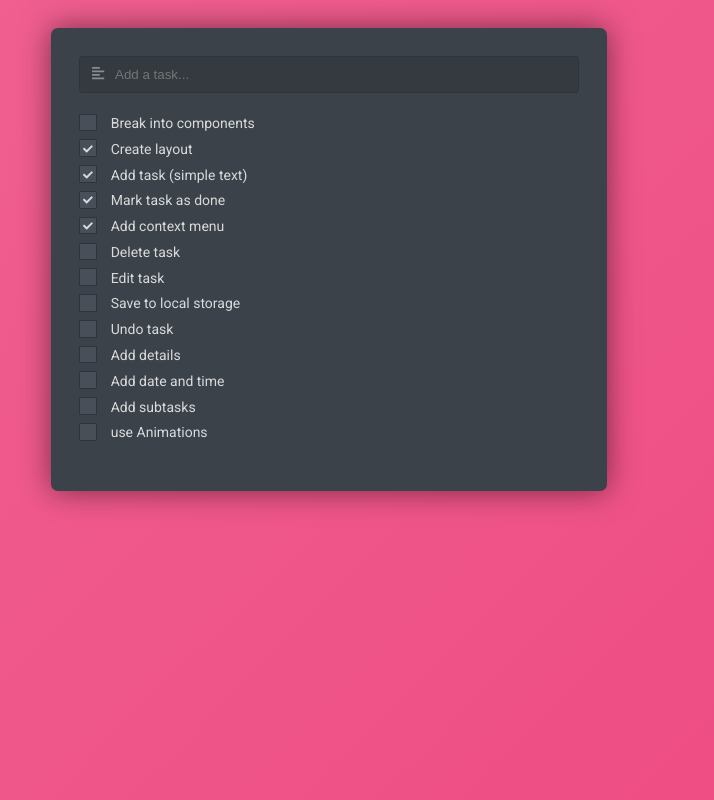
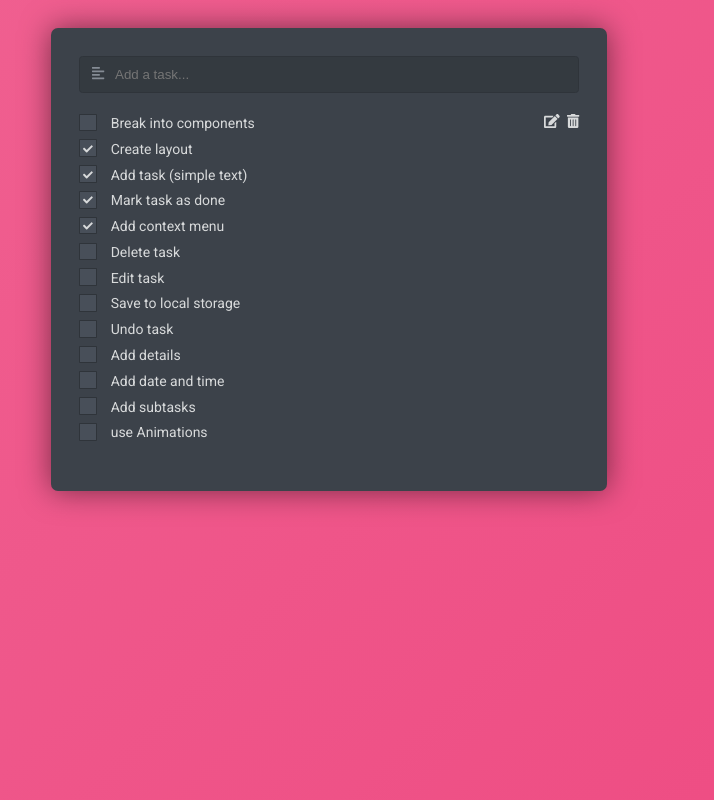
Before and after one commit to SplinterDev/tobedone, a React (Create React App) app: page / in a window 1280 px wide. Both pictures are taken after a click on the element 398 px from the left and 122 px from the top of the page. Shown: the whole page, without its empty margins (311-1025 px from the left). Built offline with nearby package versions, Linux system fonts and the light colour scheme.

Commit message:
Add dialog to confirm deletion

```diff
--- a/src/bricks/TdCheck/TdCheck.scss
+++ b/src/bricks/TdCheck/TdCheck.scss
@@ -8,5 +8,6 @@
   border: 0.1em solid $black;
   background-color: $fossil;
   cursor: pointer;
+  min-width: 1em;
   padding: 0.3em;
 }
--- a/src/components/TaskInput/TaskInput.tsx
+++ b/src/components/TaskInput/TaskInput.tsx
@@ -7,7 +7,7 @@ import { v4 as uuidv4 } from 'uuid'
 
 const TaskInput = (): JSX.Element => {
   const [value, setValue] = useState('')
-  const [tasks, setTasks] = useTasksContext()
+  const [, setTasks] = useTasksContext()
 
   const handleKeyPress = (e: React.KeyboardEvent<HTMLInputElement>) => {
     if (e.key === 'Enter') {
--- a/src/components/TaskItem/TaskItem.scss
+++ b/src/components/TaskItem/TaskItem.scss
@@ -2,6 +2,7 @@
   display: flex;
   justify-content: space-between;
   padding: 0;
+  position: relative;
   margin: 0.5rem 0;
 
   & > .content {
--- a/src/components/TaskItem/TaskItem.tsx
+++ b/src/components/TaskItem/TaskItem.tsx
@@ -28,7 +28,7 @@ const TaskItem = ({ task }: Props): JSX.Element => {
     >
       <TdCheck checked={task.done} onClick={handleClick} />
       <div className="content">{task.description}</div>
-      <TaskItemMenu show={showMenu} />
+      <TaskItemMenu show={showMenu} task={task} />
     </li>
   )
 }
--- a/src/components/TaskItem/TaskItemMenu.scss
+++ b/src/components/TaskItem/TaskItemMenu.scss
@@ -1,14 +1,30 @@
+@import '../../styles/colors.scss';
+
+.TaskItemMenu.dialog {
+  background-color: $anchor;
+  position: absolute;
+  right: 0;
+  padding: 0.5rem 0 0.5rem 1rem;
+  top: -0.5rem;
+  min-width: 8rem;
+
+  & > .no,
+  & > .yes {
+    cursor: pointer;
+  }
+}
+
 .TaskItemMenu {
   flex-grow: 0;
   min-width: 2.5rem;
   display: flex;
   justify-content: space-between;
 
-  & > .icon {
+  & > .menu-icon {
     cursor: pointer;
     display: none;
   }
-  & > .icon.show {
+  & > .menu-icon.show {
     display: block;
   }
 }
--- a/src/components/TaskItem/TaskItemMenu.tsx
+++ b/src/components/TaskItem/TaskItemMenu.tsx
@@ -1,17 +1,54 @@
-import React from 'react'
-import { faEdit, faTrashAlt } from '@fortawesome/free-solid-svg-icons'
+import React, { useState } from 'react'
+import {
+  faCheck,
+  faEdit,
+  faExclamationTriangle,
+  faTimes,
+  faTrashAlt,
+} from '@fortawesome/free-solid-svg-icons'
 import { FontAwesomeIcon as Icon } from '@fortawesome/react-fontawesome'
 import './TaskItemMenu.scss'
+import { TaskType } from '../../models/types'
+// import { useTasksContext } from '../../providers/TasksProvider'
 
 type Props = {
   show: boolean
+  task: TaskType
 }
 
-const TaskItemMenu = ({ show }: Props): JSX.Element => {
-  return (
-    <div className={'TaskItemMenu'}>
-      <Icon className={`icon  ${!show || 'show'}`} icon={faEdit} />
-      <Icon className={`icon  ${!show || 'show'}`} icon={faTrashAlt} />
+const TaskItemMenu = ({ show, task }: Props): JSX.Element => {
+  // const [, setTasks] = useTasksContext()
+  const [isConfirm, setIsConfirm] = useState(false)
+
+  const onEdit = () => {
+    console.log('edit', task.description)
+  }
+
+  const onDelete = () => {
+    console.log('delete', task.description)
+    setIsConfirm(true)
+  }
+
+  return isConfirm ? (
+    <div className="TaskItemMenu dialog">
+      <Icon className="icon show alert" icon={faExclamationTriangle} />
+      <span>Delete?</span>
+
+      <Icon className="icon show yes" icon={faCheck} />
+      <Icon className="icon show no" icon={faTimes} />
+    </div>
+  ) : (
+    <div className="TaskItemMenu">
+      <Icon
+        className={`menu-icon ${!show || 'show'}`}
+        onClick={onEdit}
+        icon={faEdit}
+      />
+      <Icon
+        className={`menu-icon ${!show || 'show'}`}
+        onClick={onDelete}
+        icon={faTrashAlt}
+      />
     </div>
   )
 }
```
